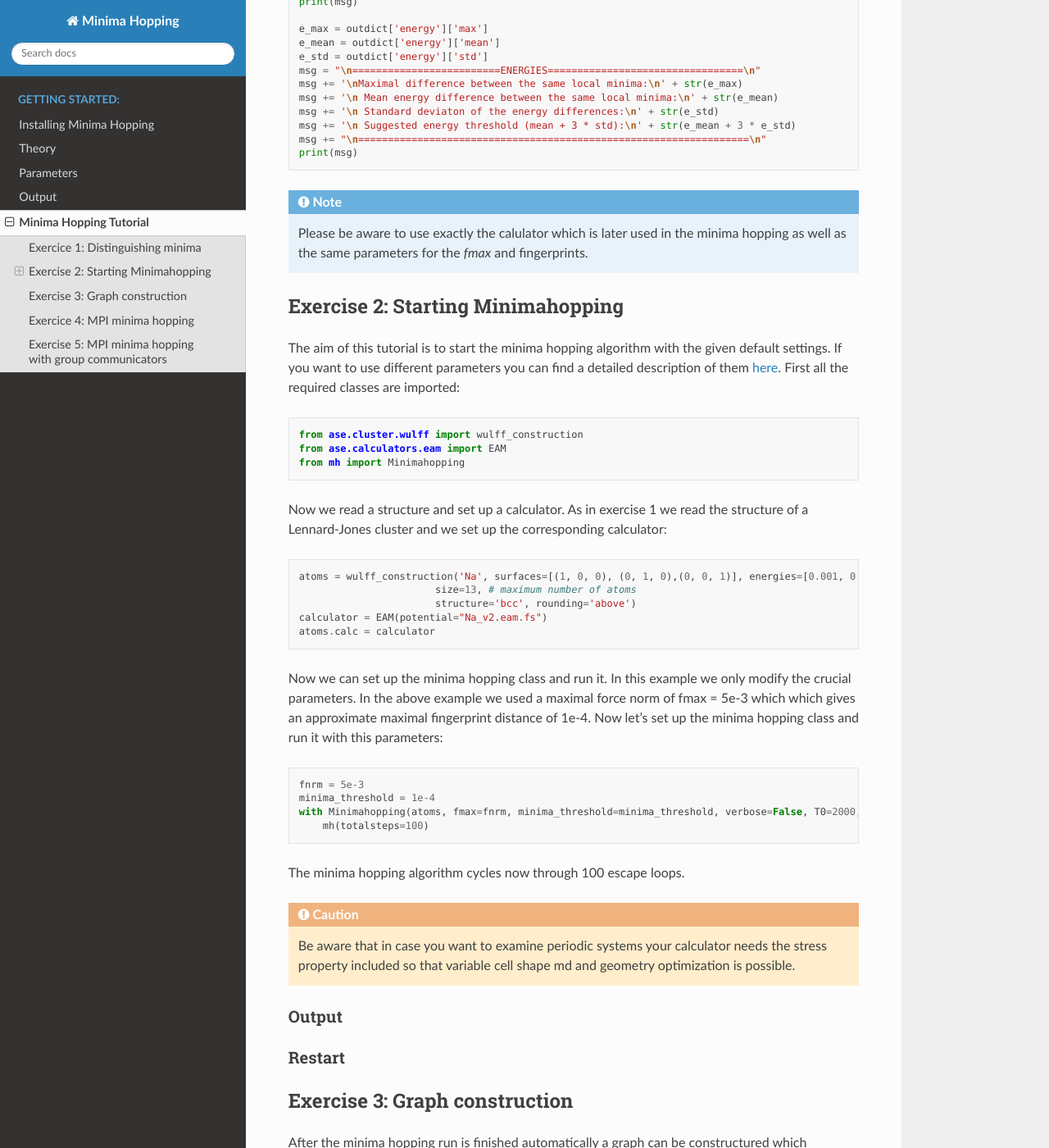
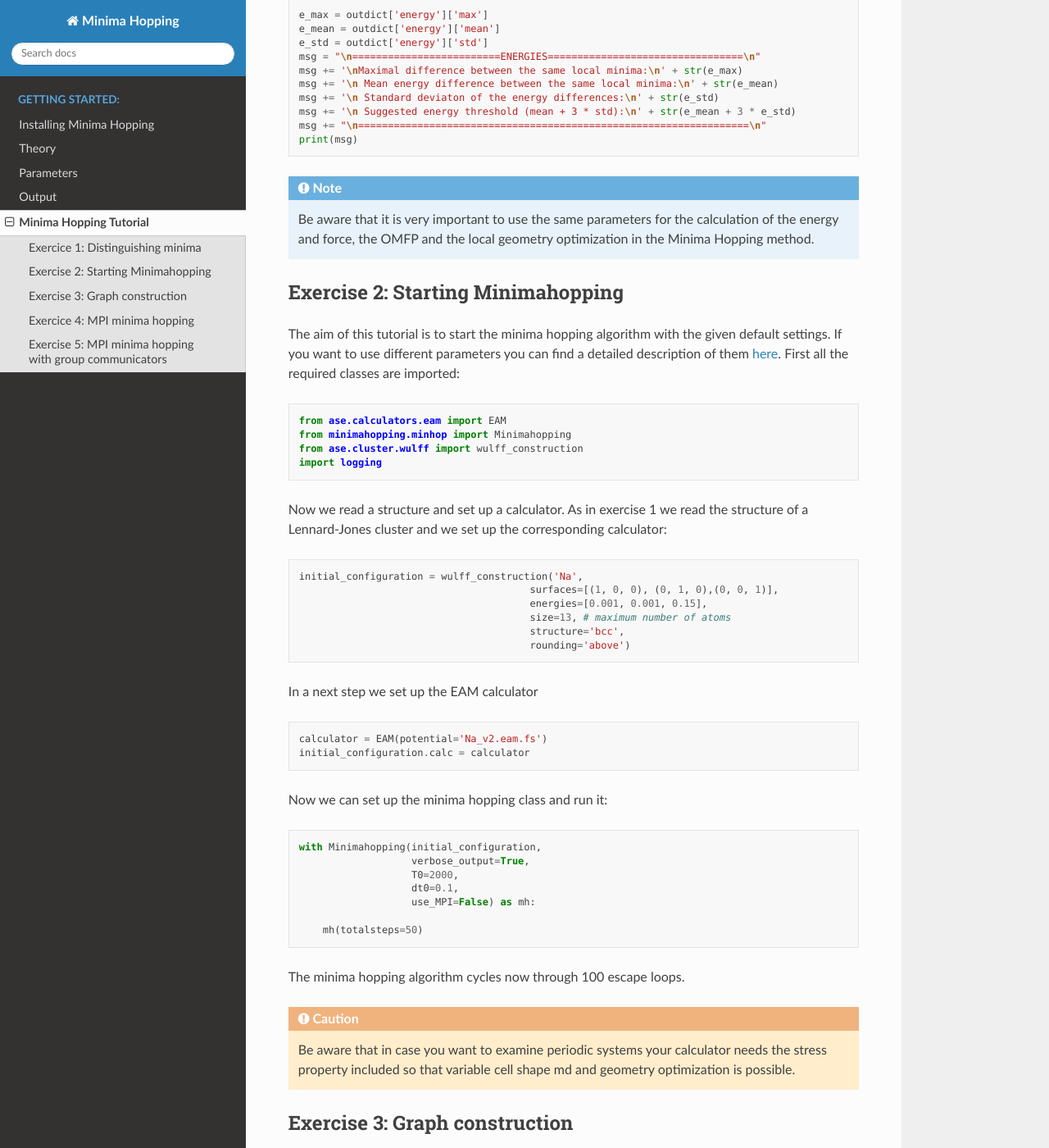
Before and after one commit to KrumaKruma/MinimaHopping, a Sphinx documentation site: the page built from docs/GETTING_STARTED/tutorial.rst, in a window 1280 px wide and 1400 px high, scrolled down 1378 px. Shown: the whole window at 82% size. Built offline with Sphinx 7.4.7 and the Read the Docs theme 2.0.0, drawn with Linux system fonts in a browser that asks for light colours; some of the changed text lies outside the part shown.

Commit message:
improvement documentation

```diff
--- a/docs/GETTING_STARTED/install.rst
+++ b/docs/GETTING_STARTED/install.rst
@@ -6,13 +6,13 @@
 
 .. code-block::
 
-    pip install minimahopping
+    pip install  "git+https://gitlab.com/goedeckergroup/ase_mh.git"
 
 Alternatively minima hopping can be installed by cloning the Github repositiory:
 
 .. code-block::
 
-    git clone LINKTOGITHUBPAGE
+    git clone https://gitlab.com/goedeckergroup/ase_mh.git
     cd minimahopping
     pip install .
 
@@ -20,6 +20,6 @@
 
 .. code-block::
 
-    git clone -b develop LINKTOGITHUBPAGE
+    git clone -b develop https://gitlab.com/goedeckergroup/ase_mh.git
     cd minimahopping
     pip install .
--- a/docs/GETTING_STARTED/tutorial.rst
+++ b/docs/GETTING_STARTED/tutorial.rst
@@ -26,9 +26,7 @@
 
 .. code-block:: python
 
-    atoms = wulff_construction('Na', surfaces=[(1, 0, 0), (0, 1, 0),(0, 0, 1)], energies=[0.001, 0.001, 0.15],
-                           size=13, # maximum number of atoms
-                           structure='bcc', rounding='above')
+    atoms = Icosahedron('Na', 2, latticeconstant=None)
     calculator = EAM(potential="Na_v2.eam.fs")
     atoms.calc = calculator
 
@@ -37,22 +35,22 @@
 .. code-block:: python
 
     fnrm =  0.001
-    adjust = adjust_fp(fmax=fnrm,
-                    iterations=100,
-                    temperature=2000,
-                    dt=0.1,
-                    md_min=1,
-                    ns_orb=1,
-                    np_orb=1,
-                    width_cutoff=3.5,
-                    exclude=[])
-
+    adjust = adjust_fp(initial_configuration=atoms,
+                   iterations=10,
+                   T0=100,
+                   dt0=0.01,
+                   mdmin=1,
+                   n_S_orbitals=1,
+                   n_P_orbitals=1,
+                   width_cutoff=4,
+                   fmax=fnrm,
+                   write_graph_output=False)
 
 Now we run 100 mds followed by a geometry optimization.
 
 .. code-block:: python
 
-    outdict = adjust.run(atoms=atoms)
+    outdict = adjust.run()
 
 A dictionairy containing all the information is returned and can be printed the following way:
 
@@ -80,8 +78,7 @@
 
 
 .. note::
-   Please be aware to use exactly the calulator which is later used in the minima hopping as well as the same parameters
-   for the `fmax` and fingerprints.
+    Be aware that it is very important to use the same parameters for the calculation of the energy and force, the OMFP and the local geometry optimization in the Minima Hopping method.
 
 
 
@@ -94,47 +91,47 @@
 
 .. code-block:: python
 
+    from ase.calculators.eam import EAM
+    from minimahopping.minhop import Minimahopping
     from ase.cluster.wulff import wulff_construction
-    from ase.calculators.eam import EAM
-    from mh import Minimahopping
+    import logging
 
 Now we read a structure and set up a calculator. As in exercise 1 we read the structure of a Lennard-Jones cluster and
 we set up the corresponding calculator:
 
 .. code-block:: python
 
-    atoms = wulff_construction('Na', surfaces=[(1, 0, 0), (0, 1, 0),(0, 0, 1)], energies=[0.001, 0.001, 0.15],
-                           size=13, # maximum number of atoms
-                           structure='bcc', rounding='above')
-    calculator = EAM(potential="Na_v2.eam.fs")
-    atoms.calc = calculator
+    initial_configuration = wulff_construction('Na',
+                                           surfaces=[(1, 0, 0), (0, 1, 0),(0, 0, 1)],
+                                           energies=[0.001, 0.001, 0.15],
+                                           size=13, # maximum number of atoms
+                                           structure='bcc',
+                                           rounding='above')
 
-Now we can set up the minima hopping class and run it. In this example we only modify the crucial parameters. In the
-above example we used a maximal force norm of fmax = 5e-3 which which gives an approximate maximal fingerprint distance
-of 1e-4. Now let's set up the minima hopping class and run it with this parameters:
+In a next step we set up the EAM calculator
 
 .. code-block:: python
 
-    fnrm = 5e-3
-    minima_threshold = 1e-4
-    with Minimahopping(atoms, fmax=fnrm, minima_threshold=minima_threshold, verbose=False, T0=2000, dt=0.1) as mh:
-        mh(totalsteps=100)
+    calculator = EAM(potential='Na_v2.eam.fs')
+    initial_configuration.calc = calculator
+
+Now we can set up the minima hopping class and run it:
+
+.. code-block:: python
+
+    with Minimahopping(initial_configuration,
+                       verbose_output=True,
+                       T0=2000,
+                       dt0=0.1,
+                       use_MPI=False) as mh:
+
+        mh(totalsteps=50)
 
 The minima hopping algorithm cycles now through 100 escape loops.
 
 .. caution::
     Be aware that in case you want to examine periodic systems your calculator needs the stress property included so
     that variable cell shape md and geometry optimization is possible.
-
-Output
-~~~~~~
-
-
-
-Restart
-~~~~~~~
-
-
 
 
 Exercise 3: Graph construction
--- a/docs/index.rst
+++ b/docs/index.rst
@@ -11,9 +11,9 @@
 
 Code development
 -----------------
-The MH python code is developed through our GitHub repository:
+The MH python code is developed through our GitLab repository:
 
-https://github.com/KrumaKruma/
+https://gitlab.com/goedeckergroup/ase_mh.git
 
 If you detect any bug please write an issue in this repository. If you can solve the bug yourself or you would like to
 add any code please fork the code and make a pull-request to the "develop" branch. Every now and then the develop branch
```
